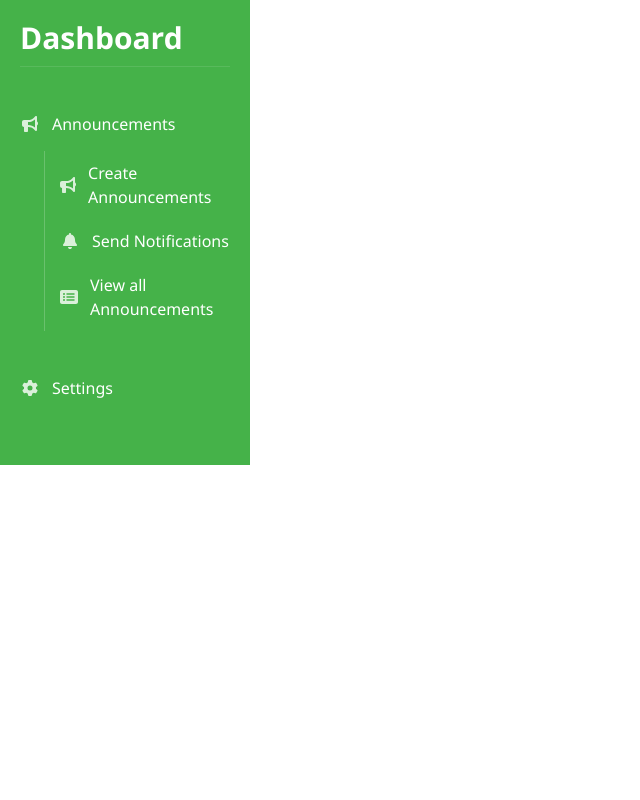
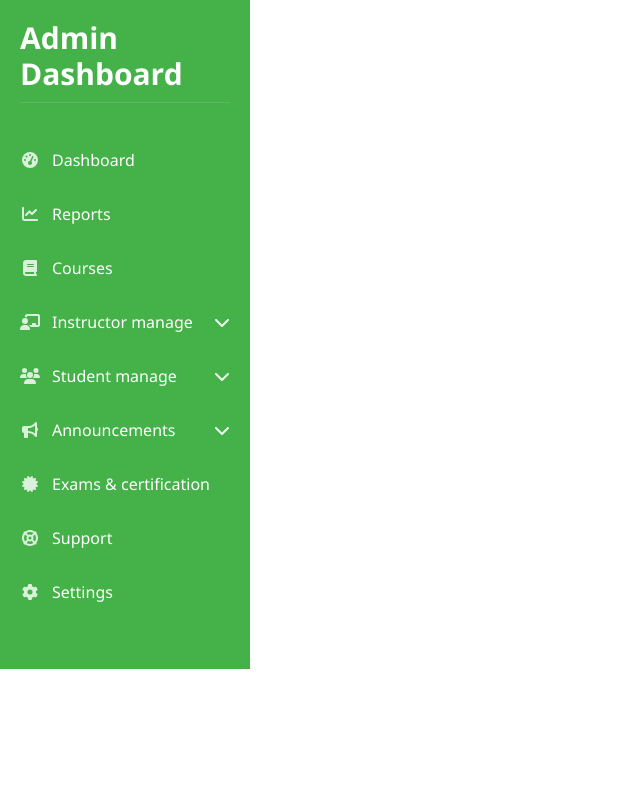
Before and after one commit to UshaniSanjana/Veritas-Campus-LMS, a React (Create React App) app in the folder frontend/: page /admin in a window 1280 px wide. Shown: the top 800 px of the page, without its empty margins (0-640 px from the left). Built offline with nearby package versions, Linux system fonts and the light colour scheme; no server answers.

Commit message:
fix: update announcement edit link to match nested admin route

```diff
--- a/frontend/src/Hooks/axiosInstance.js
+++ b/frontend/src/Hooks/axiosInstance.js
@@ -1,7 +1,7 @@
 import axios from "axios";
 
 const axiosInstance = axios.create({
-  baseURL: "http://localhost:5000",
+  baseURL: "http://localhost:5001",
   headers: { "Content-Type": "application/json" },
 });
 
--- a/frontend/src/components/NotificationTable.jsx
+++ b/frontend/src/components/NotificationTable.jsx
@@ -59,7 +59,7 @@ export default function NotificationTable({
                 <td class="px-6 py-4 text-right">
                   <div className="flex gap-4">
                     <a
-                      href={`/edit-notification/${noti._id}`}
+                      href={`/admin/edit-notification/${noti._id}`}
                       class="font-medium text-blue-600  hover:underline"
                     >
                       Edit
--- a/frontend/src/components/SidebarAdmin.jsx
+++ b/frontend/src/components/SidebarAdmin.jsx
@@ -1,69 +1,209 @@
-import React from 'react';
+import React, { useState } from 'react';
 import '../css/SidebarAdmin.css';
 import { NavLink } from 'react-router-dom';
 import { FontAwesomeIcon } from '@fortawesome/react-fontawesome';
 import {
+  faTachometerAlt,
+  faChartLine,
+  faBook,
+  faChalkboardTeacher,
+  faUsers,
+  faUserPlus,
+  faUserGraduate,
+  faCertificate,
   faBullhorn,
   faBell,
   faListAlt,
+  faLifeRing,
   faCog,
+  faChevronDown,
+  faChevronUp,
 } from '@fortawesome/free-solid-svg-icons';
 
 const SidebarAdmin = () => {
+  const [openInstructor, setOpenInstructor] = useState(false);
+  const [openStudent, setOpenStudent] = useState(false);
+  const [openAnnouncement, setOpenAnnouncement] = useState(false);
+
   return (
-    <div className="sidebar-admin">
-      <h1 className="sidebar-title"><NavLink
-                      to="/admin/admin-dashboard"
-                      className={({ isActive }) => (isActive ? 'active-link' : 'inactive-link')}>
-                <span>Dashboard</span>
-            </NavLink></h1>
+    <div className="sidebar-admin" >
+      <h1 className="sidebar-title">
 
+          <span>Admin Dashboard</span>
 
-
+      </h1>
 
       <div className="sidebar-section">
         <div className="sidebar-item">
-          <FontAwesomeIcon icon={faBullhorn} className="icon" />
-          <span>Announcements</span>
-        </div>
-
-        <div className="sub-items">
-          <div className="sidebar-item">
-            <FontAwesomeIcon icon={faBullhorn} className="icon" />
 
           <NavLink
-                      to="/admin/create-announcement"
-                      className={({ isActive }) => (isActive ? 'active-link' : 'inactive-link')}>
-                <span>Create Announcements</span>
+            to="/admin/dashboard"
+            className={({ isActive }) => (isActive ? 'active-link' : 'inactive-link')}
+          > <FontAwesomeIcon icon={faTachometerAlt} className="icon" />
+            <span >Dashboard</span>
           </NavLink>
         </div>
 
         <div className="sidebar-item">
-            <FontAwesomeIcon icon={faBell} className="icon" />
+
           <NavLink
-                      to="/admin/send-notification"
-                      className={({ isActive }) => (isActive ? 'active-link' : 'inactive-link')}>
-                <span>Send Notifications</span>
+            to="/admin/adminReportPage"
+            className={({ isActive }) => (isActive ? 'active-link' : 'inactive-link')}
+          ><FontAwesomeIcon icon={faChartLine} className="icon" />
+            <span>Reports</span>
           </NavLink>
         </div>
 
         <div className="sidebar-item">
-            <FontAwesomeIcon icon={faListAlt} className="icon" />
+
+          <NavLink
+            to="/admin/courses"
+            className={({ isActive }) => (isActive ? 'active-link' : 'inactive-link')}
+          ><FontAwesomeIcon icon={faBook} className="icon" />
+            <span>Courses</span>
+          </NavLink>
+        </div>
+
+        {/* Instructor manage toggle */}
+        <div
+          className="sidebar-item clickable"
+          onClick={() => setOpenInstructor(!openInstructor)}
+          style={{ cursor: 'pointer', display: 'flex', alignItems: 'center', justifyContent: 'space-between' }}
+        >
+          <div>
+            <FontAwesomeIcon icon={faChalkboardTeacher} className="icon" />
+            <span >Instructor manage</span>
+          </div>
+          <FontAwesomeIcon icon={openInstructor ? faChevronUp : faChevronDown} />
+        </div>
+        {openInstructor && (
+          <div className="sub-items">
+            <div className="sidebar-item">
+
+              <NavLink
+                to="addinstructor"
+                className={({ isActive }) => (isActive ? 'active-link' : 'inactive-link')}
+              ><FontAwesomeIcon icon={faUserPlus} className="icon" />
+                <span>Add Instructor</span>
+              </NavLink>
+            </div>
+            <div className="sidebar-item">
+
+              <NavLink
+                to="allinstructors"
+                className={({ isActive }) => (isActive ? 'active-link' : 'inactive-link')}
+              > <FontAwesomeIcon icon={faChalkboardTeacher} className="icon" />
+                <span>View all Instructors</span>
+              </NavLink>
+            </div>
+          </div>
+        )}
+
+        {/* Student manage toggle */}
+        <div
+          className="sidebar-item clickable"
+          onClick={() => setOpenStudent(!openStudent)}
+          style={{ cursor: 'pointer', display: 'flex', alignItems: 'center', justifyContent: 'space-between' }}
+        >
+          <div>
+            <FontAwesomeIcon icon={faUsers} className="icon" />
+            <span >Student manage</span>
+          </div>
+          <FontAwesomeIcon icon={openStudent ? faChevronUp : faChevronDown} />
+        </div>
+        {openStudent && (
+          <div className="sub-items">
+            <div className="sidebar-item">
+
+              <NavLink
+                to="/admin/add-student"
+                className={({ isActive }) => (isActive ? 'active-link' : 'inactive-link')}
+              > <FontAwesomeIcon icon={faUserPlus} className="icon" />
+                <span>Add Student</span>
+              </NavLink>
+            </div>
+            <div className="sidebar-item">
+
+              <NavLink
+                to="/admin/view-students"
+                className={({ isActive }) => (isActive ? 'active-link' : 'inactive-link')}
+              ><FontAwesomeIcon icon={faUserGraduate} className="icon" />
+                <span>View all Students</span>
+              </NavLink>
+            </div>
+          </div>
+        )}
+
+        {/* Announcements toggle */}
+        <div
+          className="sidebar-item clickable"
+          onClick={() => setOpenAnnouncement(!openAnnouncement)}
+          style={{ cursor: 'pointer', display: 'flex', alignItems: 'center', justifyContent: 'space-between' }}
+        >
+          <div>
+            <FontAwesomeIcon icon={faBullhorn} className="icon" />
+            <span>Announcements</span>
+          </div>
+          <FontAwesomeIcon icon={openAnnouncement ? faChevronUp : faChevronDown} />
+        </div>
+        {openAnnouncement && (
+          <div className="sub-items">
+            <div className="sidebar-item">
+
+              <NavLink
+                to="/admin/create-announcement"
+                className={({ isActive }) => (isActive ? 'active-link' : 'inactive-link')}
+              ><FontAwesomeIcon icon={faBullhorn} className="icon" />
+                <span>Create Announcements</span>
+              </NavLink>
+            </div>
+            <div className="sidebar-item">
+
+              <NavLink
+                to="/admin/send-notification"
+                className={({ isActive }) => (isActive ? 'active-link' : 'inactive-link')}
+              ><FontAwesomeIcon icon={faBell} className="icon" />
+                <span>Send Notifications</span>
+              </NavLink>
+            </div>
+            <div className="sidebar-item">
+
               <NavLink
                 to="/admin/announcements"
-                      className={({ isActive }) => (isActive ? 'active-link' : 'inactive-link')}>
+                className={({ isActive }) => (isActive ? 'active-link' : 'inactive-link')}
+              > <FontAwesomeIcon icon={faListAlt} className="icon" />
                 <span>View all Announcements</span>
               </NavLink>
             </div>
           </div>
+        )}
+
+        <div className="sidebar-item">
+
+          <NavLink
+            to="/admin/settings"
+            className={({ isActive }) => (isActive ? 'active-link' : 'inactive-link')}
+          ><FontAwesomeIcon icon={faCertificate} className="icon" />
+            <span>Exams & certification</span>
+          </NavLink>
         </div>
 
-      <div className="sidebar-section">
         <div className="sidebar-item">
-          <FontAwesomeIcon icon={faCog} className="icon" />
+
+          <NavLink
+            to="/admin/adminSupport"
+            className={({ isActive }) => (isActive ? 'active-link' : 'inactive-link')}
+          ><FontAwesomeIcon icon={faLifeRing} className="icon" />
+            <span>Support</span>
+          </NavLink>
+        </div>
+
+        <div className="sidebar-item">
+
           <NavLink
             to="/admin/settings"
-                      className={({ isActive }) => (isActive ? 'active-link' : 'inactive-link')}>
+            className={({ isActive }) => (isActive ? 'active-link' : 'inactive-link')}
+          ><FontAwesomeIcon icon={faCog} className="icon" />
             <span>Settings</span>
           </NavLink>
         </div>
--- a/frontend/src/pages/admin/ViewAnnouncements.jsx
+++ b/frontend/src/pages/admin/ViewAnnouncements.jsx
@@ -72,7 +72,7 @@ export default function ViewAnnouncements() {
                 <td className="px-6 py-4 text-right">
                   <div className="flex gap-3 justify-end">
                     <Link
-                      to={`/edit-announcement/${announcement._id}`}
+                      to={`/admin/edit-announcement/${announcement._id}`}
                       className="inline-block px-3 py-1 rounded text-xs font-semibold text-blue-600 bg-blue-50 hover:bg-blue-100"
                     >
                       Edit
```
Lines whose indentation alone changed are shown as unchanged.
